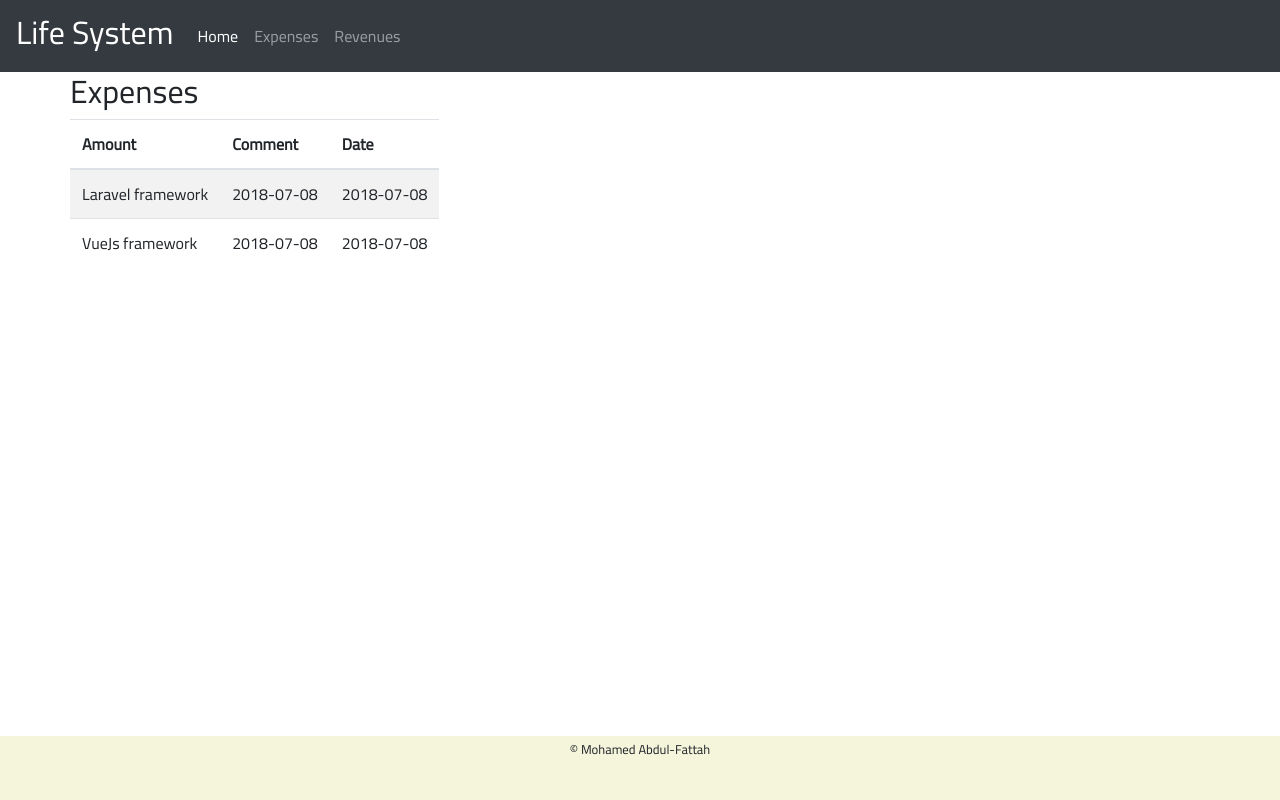
After one commit to mohamed-abdul-fattah/life-system, a PHP site: page /expenses.php in a window 1280 px wide. The commit adds this page. Run offline with PHP 8.4, Linux system fonts and the light colour scheme.

Commit message:
Expenses and navbar pages

```diff
--- /dev/null
+++ b/public/expenses.php
@@ -0,0 +1,47 @@
+<!DOCTYPE html>
+<html lang="en">
+<?php
+    $title = 'Expenses';
+    include "layouts/header.php"
+?>
+<body>
+<div id="app">
+    <?php include "layouts/navbar.php" ?>
+    <div class="container">
+        <div class="row">
+            <div class="panel panel-default">
+                <div class="panel-heading">
+                    <h2>Expenses</h2>
+                </div>
+                <div class="panel-body">
+                    <div class="table">
+                        <table class="table table-responsive table-striped table-hover">
+                            <thead>
+                            <tr>
+                                <th>Amount</th>
+                                <th>Comment</th>
+                                <th>Date</th>
+                            </tr>
+                            </thead>
+                            <tbody>
+                            <tr>
+                                <td>Laravel framework</td>
+                                <td>2018-07-08</td>
+                                <td>2018-07-08</td>
+                            </tr>
+                            <tr>
+                                <td>VueJs framework</td>
+                                <td>2018-07-08</td>
+                                <td>2018-07-08</td>
+                            </tr>
+                            </tbody>
+                        </table>
+                    </div>
+                </div>
+            </div>
+        </div>
+    </div>
+</div>
+<?php include "layouts/footer.php" ?>
+</body>
+</html>
--- a/public/layouts/header.php
+++ b/public/layouts/header.php
@@ -7,5 +7,5 @@
           integrity="sha384-WskhaSGFgHYWDcbwN70/dfYBj47jz9qbsMId/iRN3ewGhXQFZCSftd1LZCfmhktB"
           crossorigin="anonymous">
     <link rel="stylesheet" href="assets/css/master.css">
-    <title>Home | Life System</title>
+    <title><?php echo isset($title) ? $title : 'Home'; ?> | Life System</title>
 </head>
--- /dev/null
+++ b/public/layouts/navbar.php
@@ -0,0 +1,20 @@
+<div class="header">
+    <nav class="navbar navbar-expand-lg navbar-dark bg-dark">
+        <a class="navbar-brand" href="/">
+            <h2>Life System</h2>
+        </a>
+        <div id="navbarNav">
+            <ul class="navbar-nav">
+                <li class="nav-item active">
+                    <a class="nav-link" href="/">Home</a>
+                </li>
+                <li class="nav-item">
+                    <a class="nav-link" href="/expenses.php">Expenses</a>
+                </li>
+                <li class="nav-item">
+                    <a class="nav-link" href="/revenues.php">Revenues</a>
+                </li>
+            </ul>
+        </div>
+    </nav>
+</div>
```
Also changed, not shown: public/index.php (+2 -56 lines).
